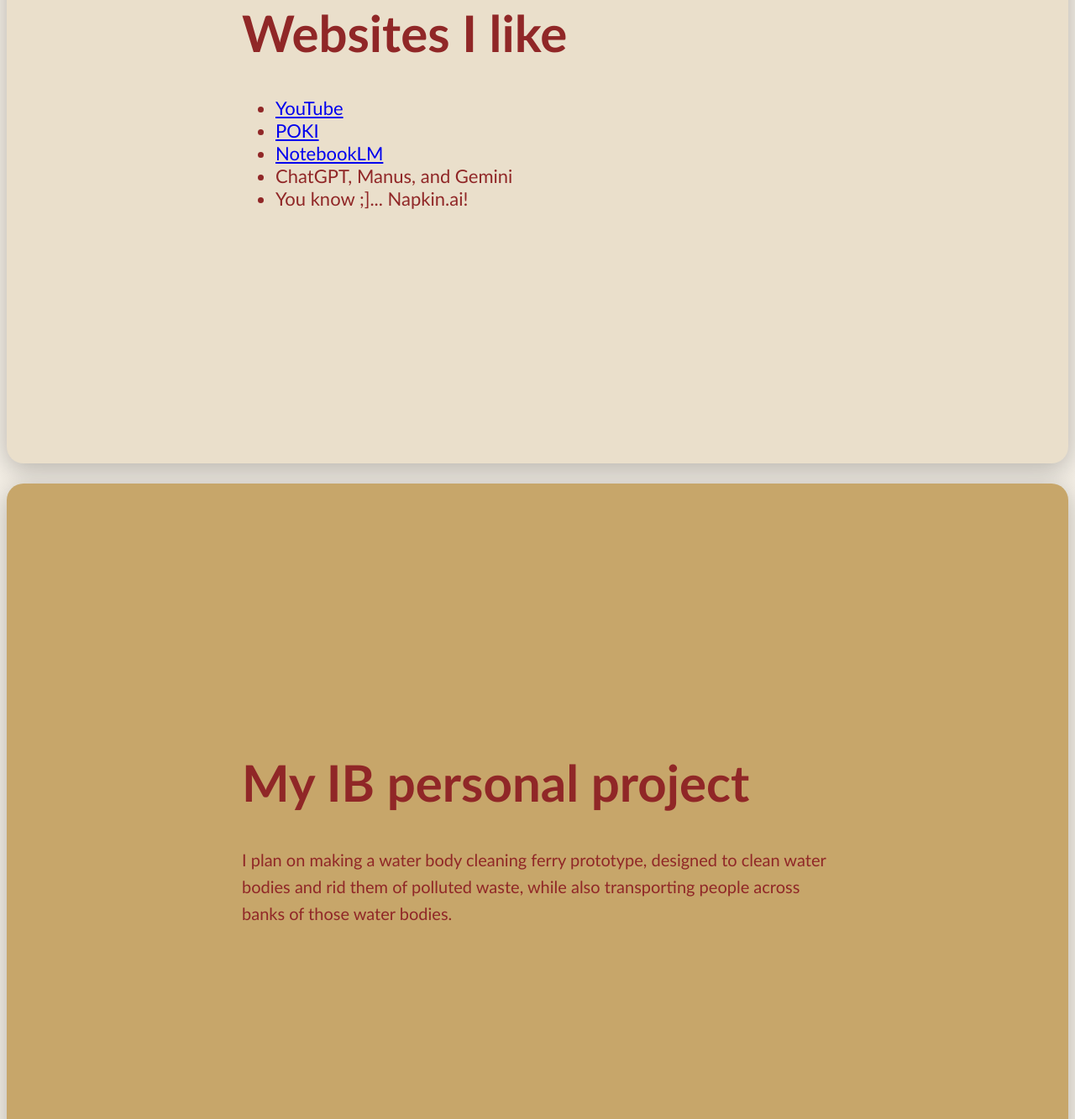
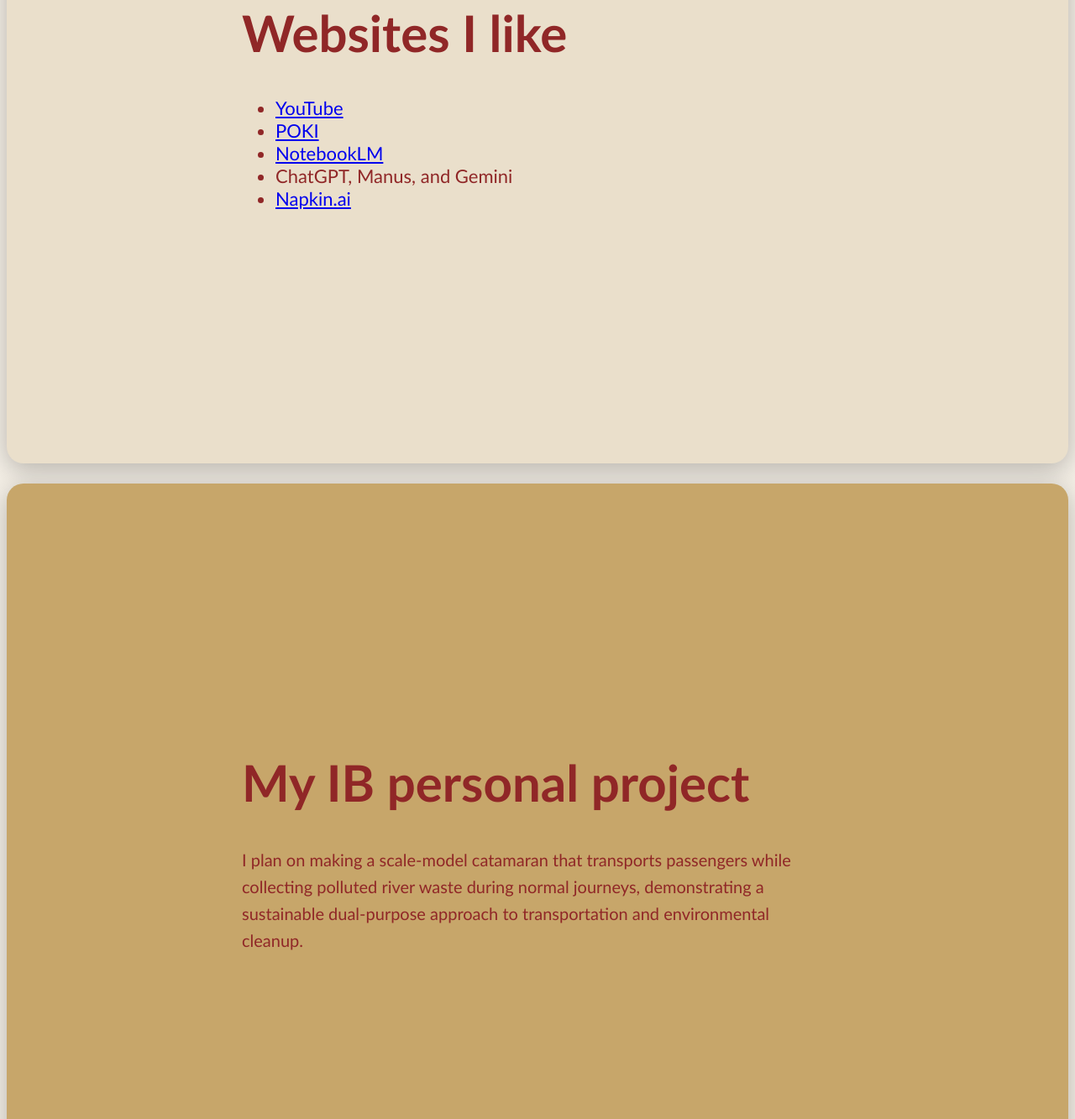
Before and after one commit to Lav-Wange/Day-0-1-first-page, a plain HTML site: page index.html in a window 1280 px wide. Shown: the part 1285-2618 px from the top of the page at 84% size. Drawn offline with Linux system fonts and the light colour scheme.

Commit message:
innitial

```diff
--- a/index.html
+++ b/index.html
@@ -23,7 +23,7 @@
       <li><a href="https://www.poki.com">POKI</a></li>
       <li><a href="https://notebooklm.google.com/">NotebookLM</a></li>
       <li>ChatGPT, Manus, and Gemini</li>
-      <li>You know ;]... Napkin.ai!</li>
+      <li><a href="https://www.napkin.ai/">Napkin.ai</a></li>
     </ul>
       </div>
 
@@ -32,9 +32,11 @@
 
       <h1>My IB personal project</h1>
       <p>
-        I plan on making a water body cleaning ferry prototype,
-        designed to clean water bodies and rid them of polluted waste,
-        while also transporting people across banks of those water bodies.
+        I plan on making a
+         scale-model catamaran that transports passengers while collecting polluted
+         river waste during normal journeys,
+         demonstrating a sustainable dual-purpose approach to transportation
+         and environmental cleanup.
       </p>
     </div>
     <div>
```
